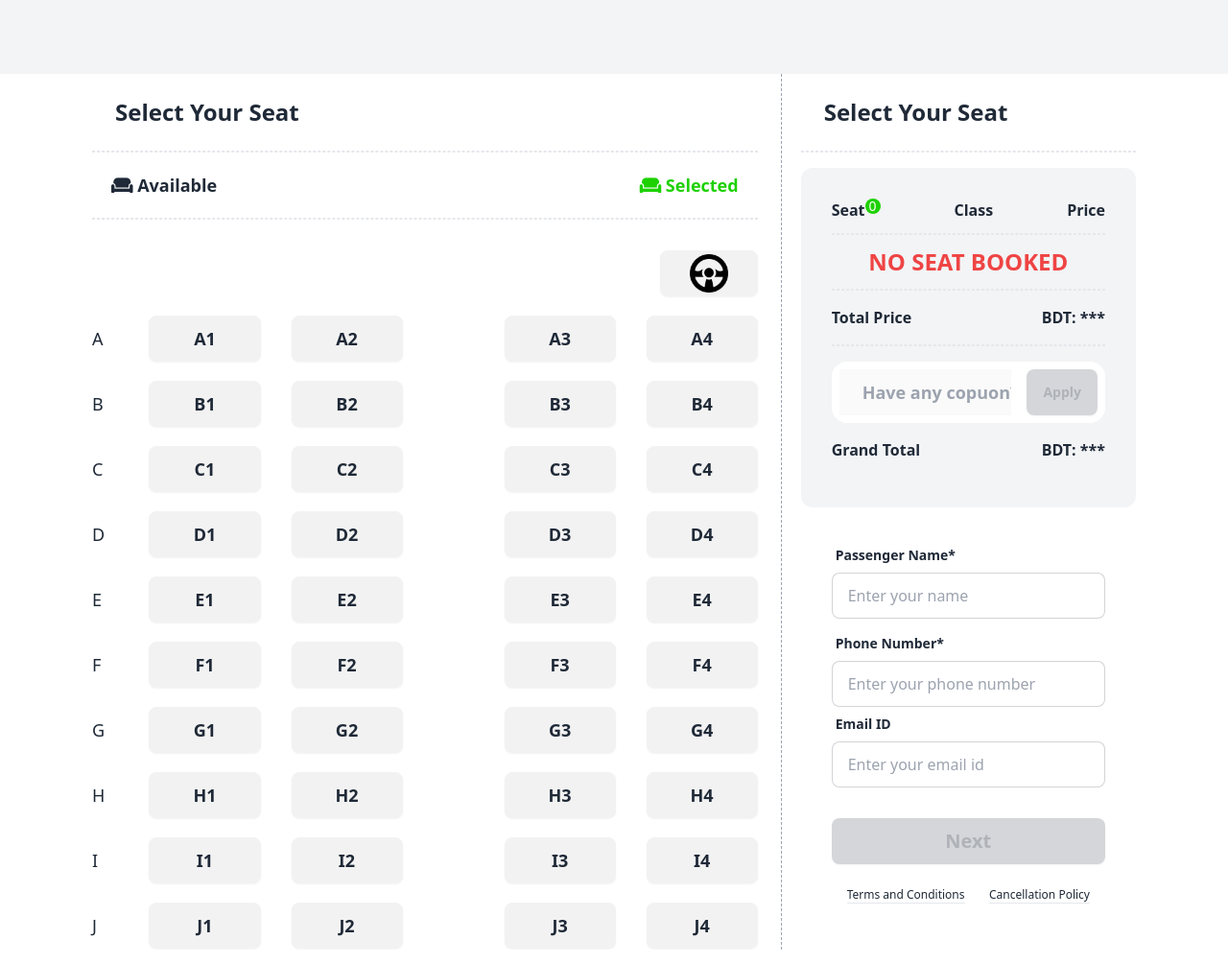
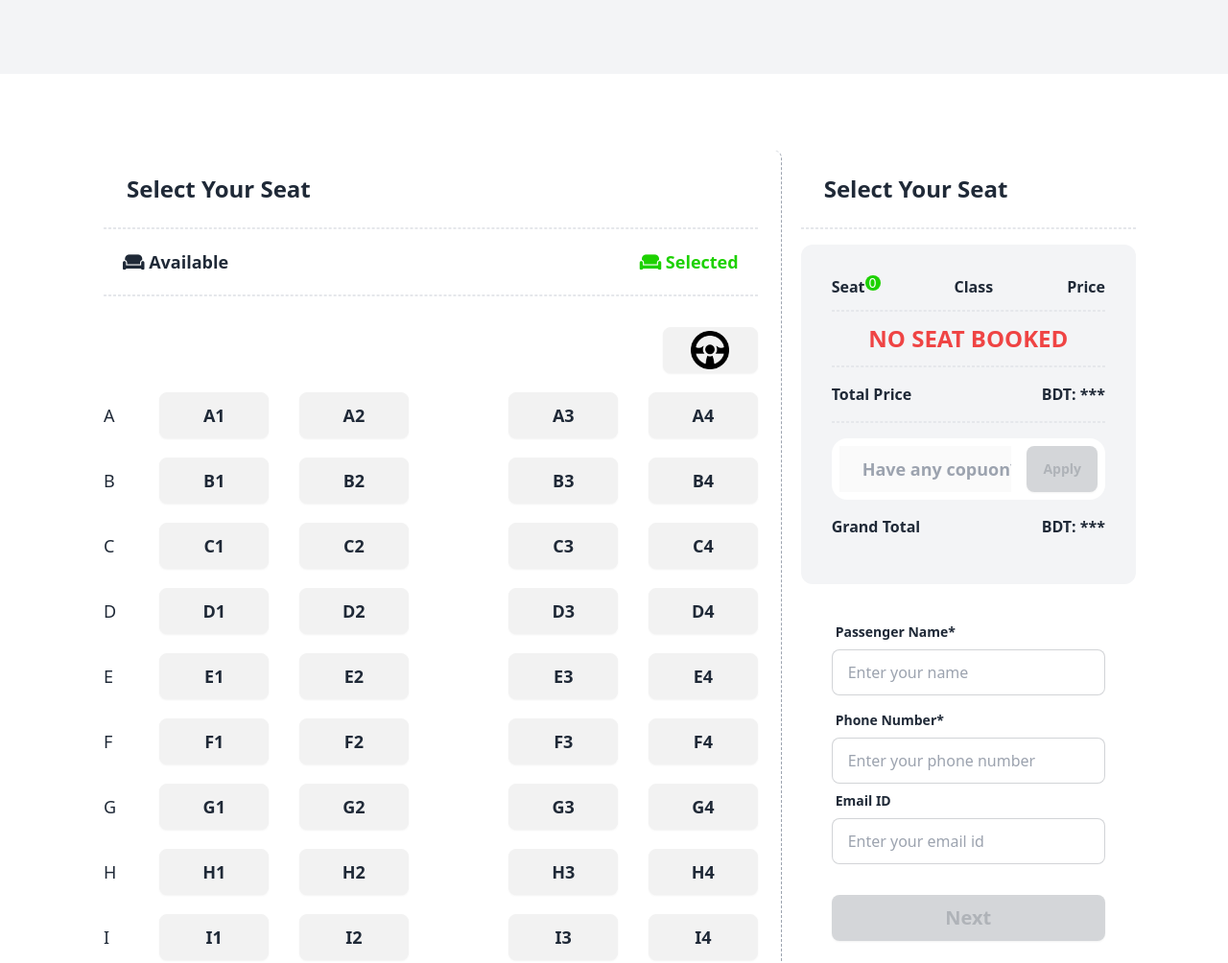
Before and after one commit to anikdas10/Bus-Tickets, a plain HTML site: page index.html in a window 1280 px wide. Shown: the part 599-1603 px from the top of the page at 96% size. Drawn offline with nearby package versions, Linux system fonts and the light colour scheme.

Commit message:
Correction

```diff
--- a/index.html
+++ b/index.html
@@ -130,9 +130,10 @@
        </section>
 
         <!-- sear booking secton -->
-        <section class="bg-white container shadow-sm grid grid-cols-3 gap-5 mt-20">
+        <section class="bg-gray-100 ">
             <!--seat section  -->
-           <div class="col-span-3 md:col-span-2 md:border-r border-gray-400 border-dashed pr-6 ">
+          <div class="container shadow-sm grid grid-cols-3 gap-5 pt-20 bg-white">
+             <div class="col-span-3 md:col-span-2 md:border-r border-gray-400 border-dashed pr-6  pl-3 bg-white rounded-lg">
             <div class="font-bold text-2xl p-6">Select Your Seat</div>
                 <div class="border border-dashed"></div>
                 <div class="p-5 flex justify-between items-center">
@@ -273,8 +274,8 @@
                  </div>
            </div>
             <!-- select sit section -->
-            <div class="col-span-3 md:col-span-1">
-              <div class="font-bold text-2xl p-6">Select Your Seat</div>
+            <div class="col-span-3 md:col-span-1 ">
+              <div class="font-bold text-2xl p-6 ">Select Your Seat</div>
                <div class="border border-dashed"></div>
                <div class="bg-gray-100 mt-4 p-8 rounded-xl">
                 <div class="flex justify-between pb-3 font-bold">
@@ -341,6 +342,8 @@
 
             </div>
 
+          </div>
+
         </section>
         <!-- Modal -->
          <div>
```
